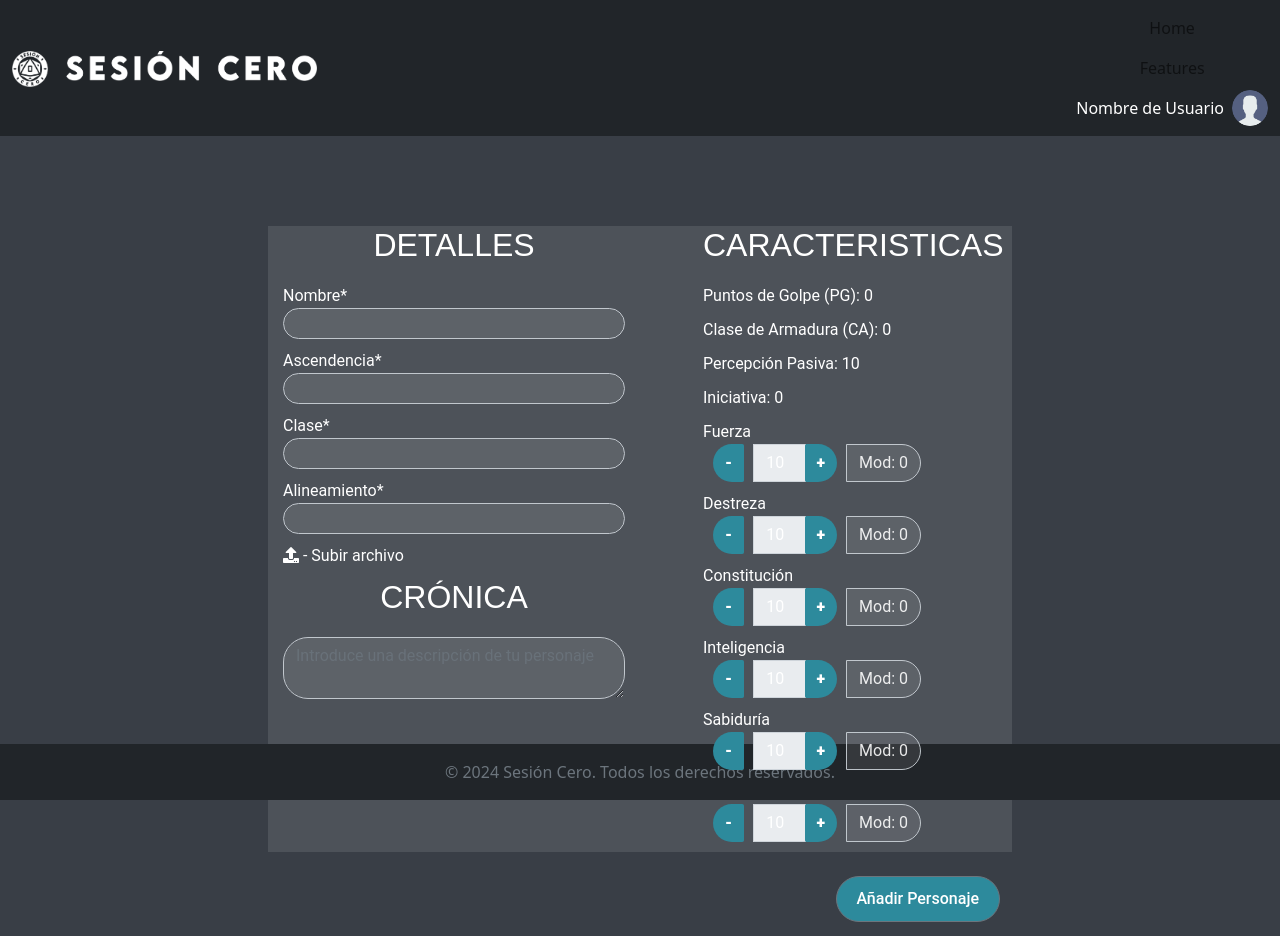
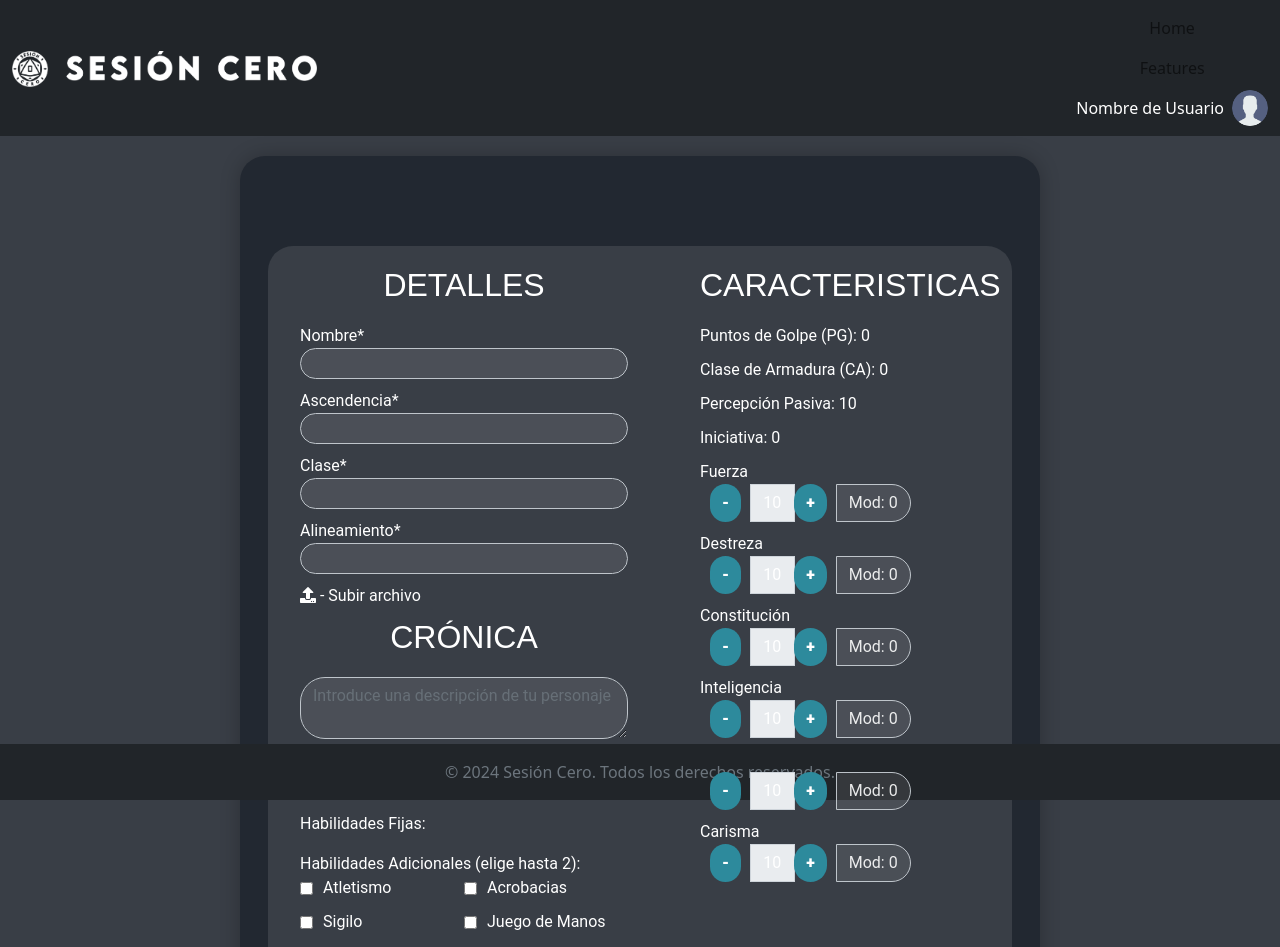
Before and after one commit to SrgioRL/Proyecto-SesionCero, an Angular app in the folder SesionCero_Frontend/: page /crear in a window 1280 px wide. Shown: the top 947 px of the page. Built offline with nearby package versions, Linux system fonts and the light colour scheme.

Commit message:
Finished form

```diff
--- a/SesionCero_Frontend/src/app/form/form.component.css
+++ b/SesionCero_Frontend/src/app/form/form.component.css
@@ -27,89 +27,54 @@
 .body {
   font-family: 'Roboto', sans-serif !important;
   background-color: #393E46 !important;
-    height: 100vh; /* Esto establece la altura al 100% del viewport */
+  min-height: 100vh;
+  display: flex;
+  align-items: center;
+  justify-content: center;
+  padding: 20px;
 }
 
-
-
-.columna1{
-
-    border-radius: 25px;
-    /* background-color: rgba(255, 255, 255, 0.35);
-    box-shadow: 0px 0px 20px 0px rgba(0, 0, 0, 0.233); */
-   padding-right: 15px !important;
-   padding-left: 15px !important;
-   color:#ffffff;
-}
-
-.columna2{
-    border-radius: 25px;
-    /* background-color: rgba(255, 255, 255, 0.35); */
-    /* box-shadow: 0px 0px 20px 0px rgba(0, 0, 0, 0.233); */
-    padding-right: 15px !important;
-    padding-left: 15px !important;
-    color:#ffffff;
-
-}
-/* Estilos para el contenedor del formulario */
 .container {
-
   margin-left: auto;
   margin-right: auto;
   max-width: 800px;
   padding: 40px;
   padding-top: 90px;
+  background-color: #222831;
+  border-radius: 25px;
+  box-shadow: 0px 0px 20px 0px rgba(0, 0, 0, 0.233);
+  color: #ffffff;
 }
 
+.tituloCaract {
+  font-family: 'Roboto', sans-serif !important;
+}
 
-
-
-
-
-.tituloCaract {
-    font-family: 'Roboto', sans-serif  !important;
-
-}
-/* Botones - y + */
-.botonmas {
+.botonmas, .botonmenos {
   color: #ffffff !important;
   background-color: #2d8a9c !important;
-    border-radius: 05px 55px 55px 05px !important;
+  border-radius: 25px !important;
   margin-right: 10px;
   margin-left: 10px;
   font-weight: 900 !important;
   transition: all 0.3s ease !important;
-    font-family: 'Roboto', sans-serif  !important;
+  font-family: 'Roboto', sans-serif !important;
   border: 0;
 }
-
-.botonmenos {
-    color: #ffffff !important;
-    background-color: #2d8a9c !important;
-    border-radius: 55px 05px 05px 55px !important;
-   margin-right: 10px;
-   margin-left: 10px;
-    font-weight: 900 !important;
-    transition: all 0.3s ease !important;
-    font-family: 'Roboto', sans-serif  !important;
-    border: 0;
-}
-
 
 .valorcaracteristica {
   text-align: center;
   background-color: #ffffff1a;
   color: black;
   border: 0;
-    font-family: 'Roboto', sans-serif  !important;
+  font-family: 'Roboto', sans-serif !important;
 }
-/* Estilos para los encabezados de sección */
+
 h2 {
   margin-bottom: 20px;
   font-family: "Modesto", sans-serif;
 }
 
-/* Estilos para reducir márgenes entre elementos */
 .form-group {
   margin-bottom: 10px;
 }
@@ -118,41 +83,30 @@ h2 {
   margin-bottom: 0;
 }
 
-
-
-/* Estilos para los campos de entrada */
-.form-control {
+.form-control, .modificador {
   background-color: #ffffff1a;
   border-radius: 25px;
   opacity: 0.9;
-    color:#ffffff;
+  color: #ffffff;
 }
-
-.modificador {
-    background-color: #ffffff1a;
-    border-radius: 25px;
-    opacity: 0.9;
-    color:#ffffff;
-}
-
 
 .textarea {
   margin-bottom: 15px;
 }
+
 .title {
   text-align: center;
-    color:#ffffff
+  color: #ffffff;
 }
 
 .send {
-
   color: #ffffff !important;
   background-color: #2d8a9c !important;
   border-radius: 25px !important;
   padding: 10px 20px !important;
   font-weight: 500 !important;
   transition: all 0.3s ease !important;
-    font-family: 'Roboto', sans-serif  !important;
+  font-family: 'Roboto', sans-serif !important;
 }
 
 .send:hover {
@@ -162,4 +116,22 @@ h2 {
 .todo {
   background-color: #ffffff1a;
   margin-bottom: 24px;
+  padding: 20px;
+  border-radius: 25px;
 }
+
+.habilidades-container {
+  display: flex;
+  flex-wrap: wrap;
+}
+
+.habilidad {
+  flex: 0 0 50%;
+  display: flex;
+  align-items: center;
+  margin-bottom: 10px;
+}
+
+.habilidad input[type="checkbox"] {
+  margin-right: 10px;
+}
--- a/SesionCero_Frontend/src/app/form/form.component.html
+++ b/SesionCero_Frontend/src/app/form/form.component.html
@@ -21,7 +21,6 @@
               class="form-control form-control-sm"
               id="nombre"
               formControlName="nombre"
-
             />
             <div *ngIf="campoInvalido('nombre')" class="text-danger">
               El nombre es obligatorio.
@@ -91,6 +90,31 @@
             formControlName="cronica"
             placeholder="Introduce una descripción de tu personaje"
           ></textarea>
+
+          <h2 class="title">HABILIDADES</h2>
+          <div class="form-group">
+            <label>Habilidades Fijas:</label>
+            <ul>
+              <li *ngFor="let habilidad of form.get('habilidadesFijas')?.value">
+                {{ habilidad }}
+              </li>
+            </ul>
+          </div>
+          <div class="form-group">
+            <label>Habilidades Adicionales (elige hasta 2):</label>
+            <div class="habilidades-container">
+              <div class="habilidad" *ngFor="let habilidad of todasLasHabilidades">
+                <input
+                  type="checkbox"
+                  [value]="habilidad"
+                  (change)="toggleHabilidadAdicional(habilidad)"
+                  [checked]="form.get('habilidadesAdicionales')?.value.includes(habilidad)"
+                  [disabled]="isHabilidadAdicionalDisabled(habilidad)"
+                />
+                {{ habilidad }}
+              </div>
+            </div>
+          </div>
         </div>
 
         <div class="col-md-4 col-lg-4 columna2">
--- a/SesionCero_Frontend/src/app/form/form.component.ts
+++ b/SesionCero_Frontend/src/app/form/form.component.ts
@@ -1,8 +1,9 @@
 import { Component, OnInit } from '@angular/core';
-import { FormBuilder, FormGroup, Validators } from '@angular/forms';
+import { FormBuilder, FormGroup, Validators, FormArray } from '@angular/forms';
 import { ascendencias } from '../dataConstants/ascendencias';
 import { clases } from '../dataConstants/clases';
 import { alineamientos } from '../dataConstants/alineamientos';
+import { habilidadesPorClase, todasLasHabilidades } from '../dataConstants/habilidadesPorClase';
 
 @Component({
   selector: 'app-form',
@@ -14,6 +15,9 @@ export class FormComponent implements OnInit {
   ascendencias = ascendencias;
   clases = clases;
   alineamientos = alineamientos;
+  habilidadesPorClase = habilidadesPorClase;
+  todasLasHabilidades = todasLasHabilidades;
+
   caracteristicas = [
     { key: 'fuerza', label: 'Fuerza' },
     { key: 'destreza', label: 'Destreza' },
@@ -48,6 +52,8 @@ export class FormComponent implements OnInit {
       sabiduria: [10, [Validators.required, Validators.min(1), Validators.max(20)]],
       carisma: [10, [Validators.required, Validators.min(1), Validators.max(20)]],
       cronica: [''],
+      habilidadesFijas: this.fb.array([]),
+      habilidadesAdicionales: this.fb.array([]),
     });
     this.suscripcionesFormulario();
   }
@@ -58,6 +64,7 @@ export class FormComponent implements OnInit {
     this.form.get('id_clase')?.valueChanges.subscribe(() => {
       this.calcularPG();
       this.calcularCA();
+      this.asignarHabilidadesPorClase();
     });
     this.form.get('constitucion')?.valueChanges.subscribe(() => {
       this.calcularPG();
@@ -134,6 +141,36 @@ export class FormComponent implements OnInit {
     this.form.patchValue({ percepcionPasiva: 10 + sabiduriaMod });
   }
 
+  asignarHabilidadesPorClase(): void {
+    const claseId = this.form.get('id_clase')?.value;
+    const claseSeleccionada = this.clases.find(clase => clase.id === +claseId);
+    if (claseSeleccionada) {
+      const habilidadesClase = this.habilidadesPorClase[claseSeleccionada.name as keyof typeof habilidadesPorClase] || [];
+      const habilidadesFijasArray = this.form.get('habilidadesFijas') as FormArray;
+      habilidadesFijasArray.clear();
+      habilidadesClase.forEach((habilidad: string) => {
+        habilidadesFijasArray.push(this.fb.control(habilidad));
+      });
+    }
+  }
+
+  toggleHabilidadAdicional(habilidad: string): void {
+    const habilidadesAdicionalesArray = this.form.get('habilidadesAdicionales') as FormArray;
+    const index = habilidadesAdicionalesArray.controls.findIndex(control => control.value === habilidad);
+    if (index !== -1) {
+      habilidadesAdicionalesArray.removeAt(index);
+    } else {
+      if (habilidadesAdicionalesArray.length < 2) { // Limitar a 2 habilidades adicionales
+        habilidadesAdicionalesArray.push(this.fb.control(habilidad));
+      }
+    }
+  }
+
+  isHabilidadAdicionalDisabled(habilidad: string): boolean {
+    const habilidadesAdicionalesArray = this.form.get('habilidadesAdicionales') as FormArray;
+    return habilidadesAdicionalesArray.length >= 2 && !habilidadesAdicionalesArray.value.includes(habilidad);
+  }
+
   onSubmit() {
     if (this.form.valid) {
       console.log(this.form.value);
```
Lines whose indentation alone changed are shown as unchanged.
